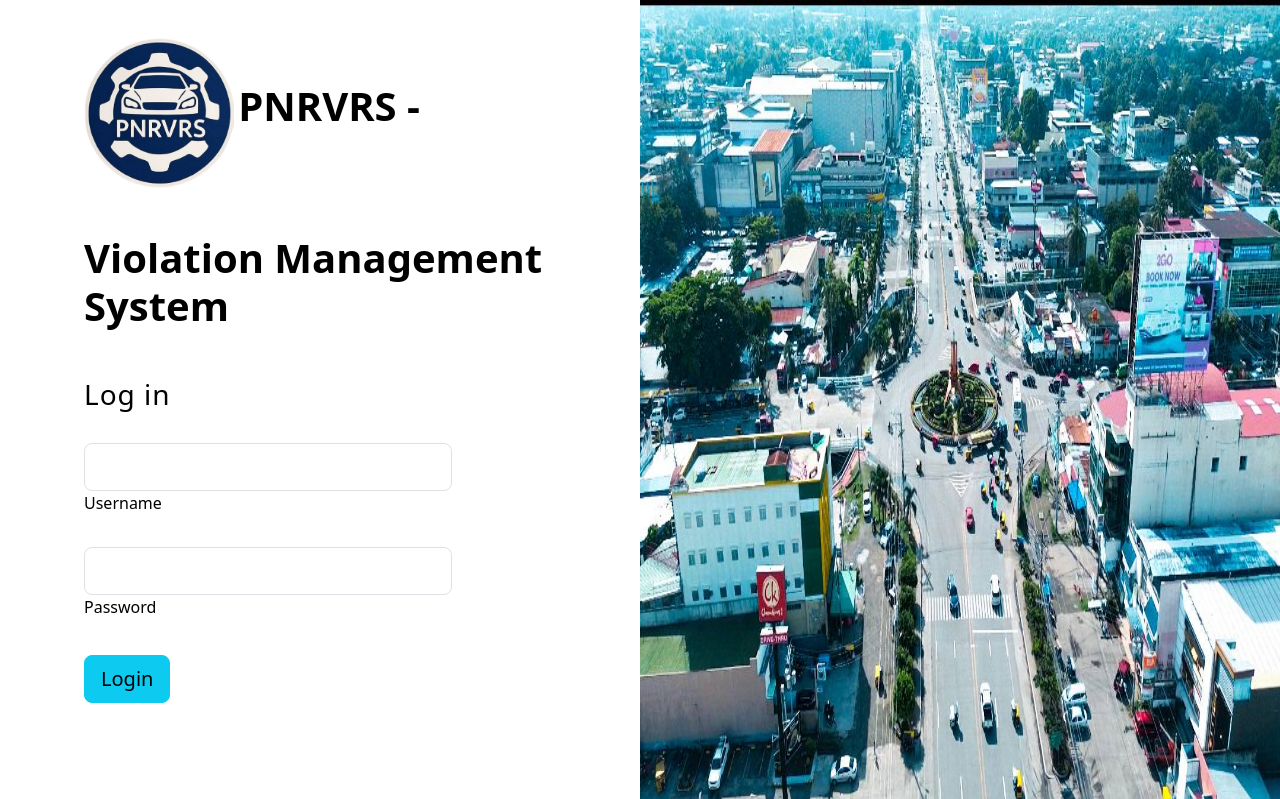
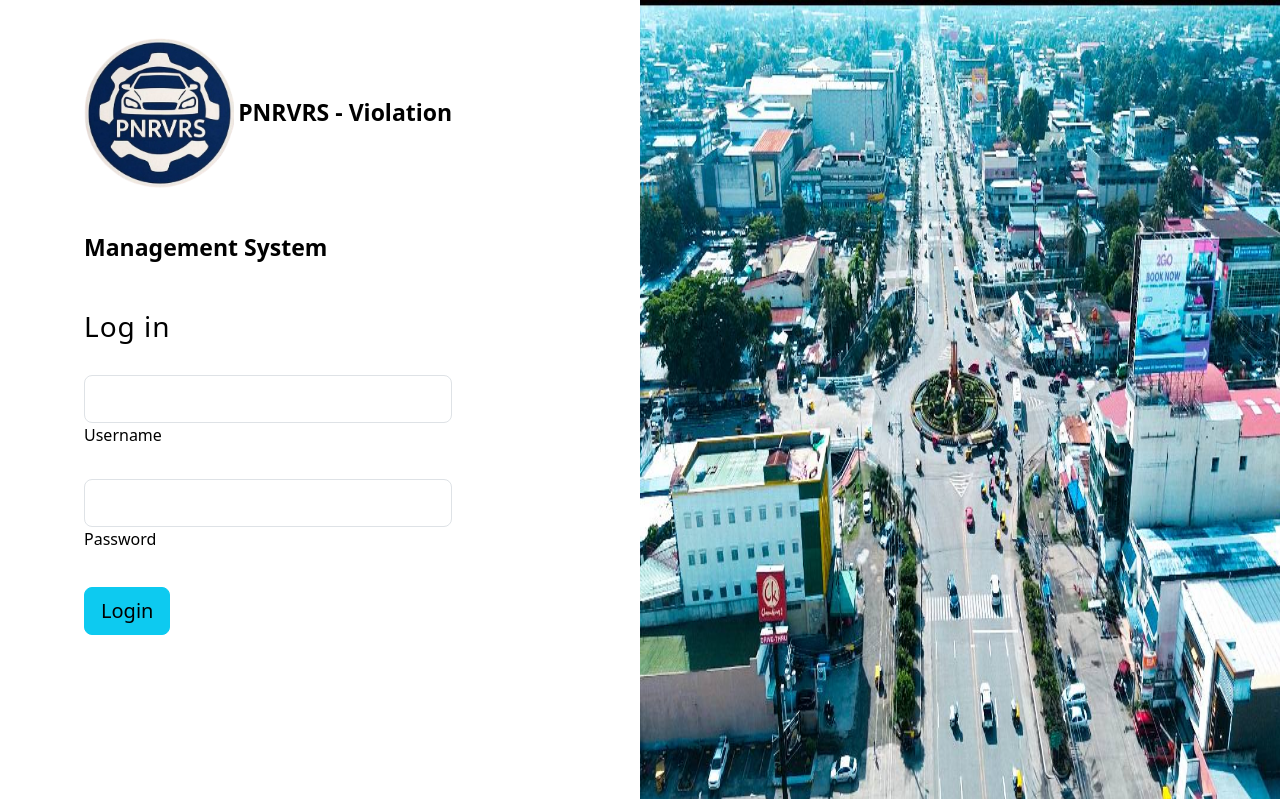
Before and after one commit to DizzyCheems/Traffic-Violation-App, a PHP site: page /pages/login.php in a window 1280 px wide. Shown: the top 799 px of the page. Run offline with PHP 8.4, Linux system fonts and the light colour scheme; some libraries are stand-ins or nearby versions.

Commit message:
send update

```diff
--- a/pages/login.php
+++ b/pages/login.php
@@ -73,7 +73,7 @@ include $header_file;
                 <div class="col-sm-6 text-black">
                     <div class="px-5 ms-xl-4">
                         <img src="../public/images/PRVN.png" alt="PRVN Logo" class="img-fluid" style="max-width: 150px; margin-bottom: 10px;">
-                        <span class="h1 fw-bold mb-0">PNRVRS - Violation Management System</span>
+                            <span class="h1 fw-bold mb-0" style="font-size: 23px;;">PNRVRS - Violation Management System</span>
                     </div>
 
                     <div class="d-flex align-items-center h-custom-2 px-5 ms-xl-4 mt-5 pt-5 pt-xl-0 mt-xl-n5">
```
Also changed, not shown: 1 other file.
